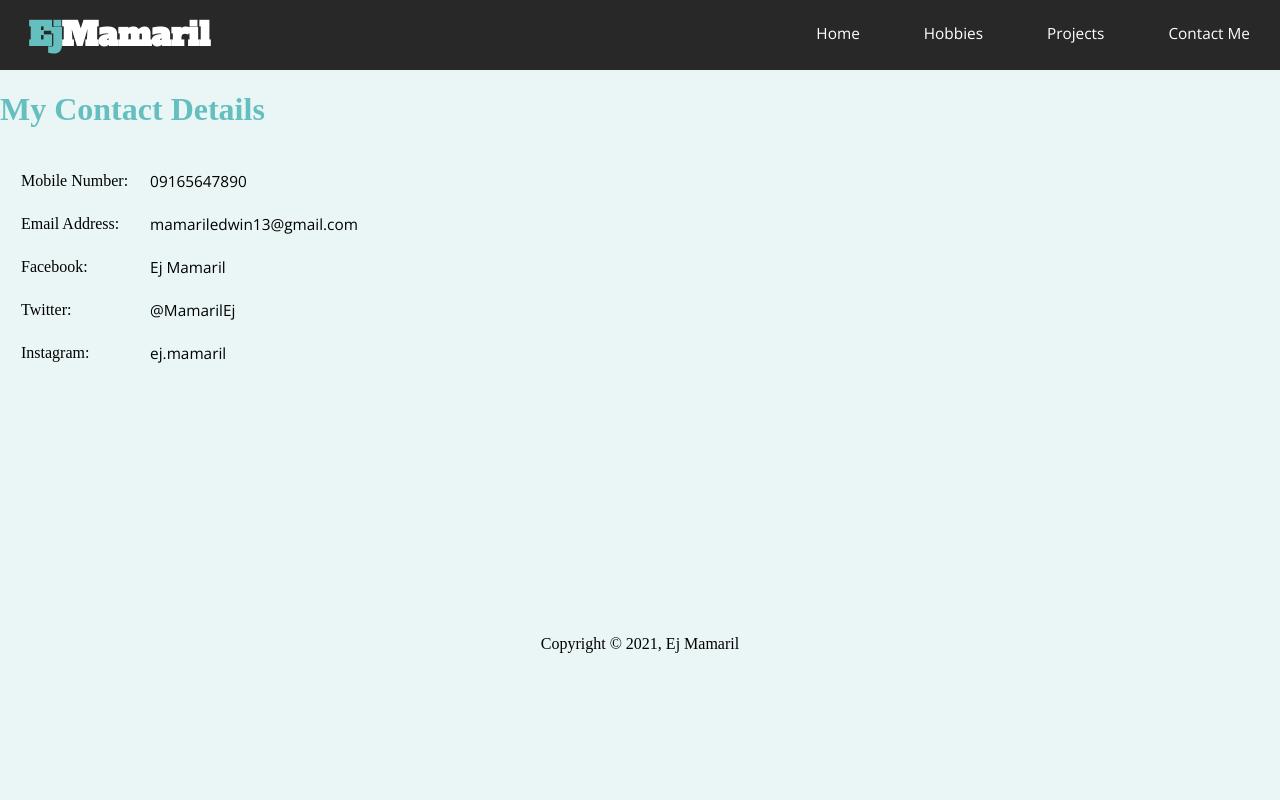
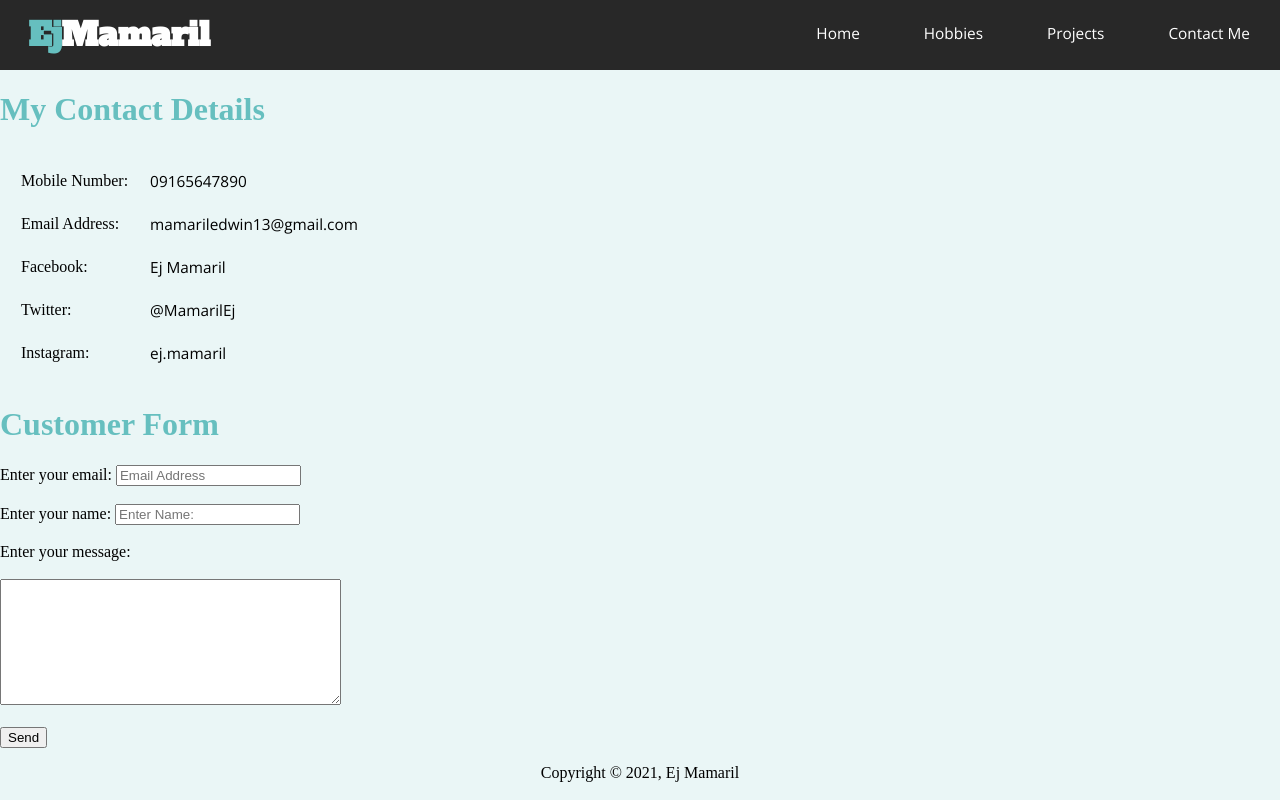
Before and after one commit to mamarilej13/PersonalWebsite, a plain HTML site: page contactme.html in a window 1280 px wide. Drawn offline with nearby package versions, Linux system fonts and the light colour scheme.

Commit message:
ADD FORM

```diff
--- a/contactme.html
+++ b/contactme.html
@@ -45,23 +45,21 @@
         </tr>
       </tbody>
     </table>
-    <br>
-    <br>
-    <br>
-    <br>
-    <br>
-    <br>
-    <br>
-    <br>
-    <br>
-    <br>
-    <br>
-    <br>
-    <br>
-    <div class="footer">
-      <footer>
-        <p>Copyright &copy; 2021, Ej Mamaril</p>
-      </footer>
-    </div>
+    <form action="https://formsubmit.co/mamaril.edwin0224@gmail.com" method="POST" class="box">
+      <h1>Customer Form</h1>
+      <!-- update _next url -->
+      <input type="hidden" name="_next" value="https://mamarilej13.github.io/mamarlej13.github.io/thankyou/index.html">
+      <input type="hidden" name="_subject" value="New submission!">
+      <label for="email">Enter your email:</label>
+      <input type="email" name="email" placeholder="Email Address" required><br><br>
+      <label for="name">Enter your name:</label>
+      <input type="text" name="name" placeholder="Enter Name:"required><br><br>
+      <label for="yourMessage">Enter your message:</label><br><br>
+      <textarea name="yourMessage" rows="8" cols="40"></textarea><br><br>
+      <button type="submit">Send</button>
+    </form>
+    <footer id="footer">
+      <p>Copyright &copy; 2021, Ej Mamaril</p>
+    </footer>
   </body>
 </html
```
